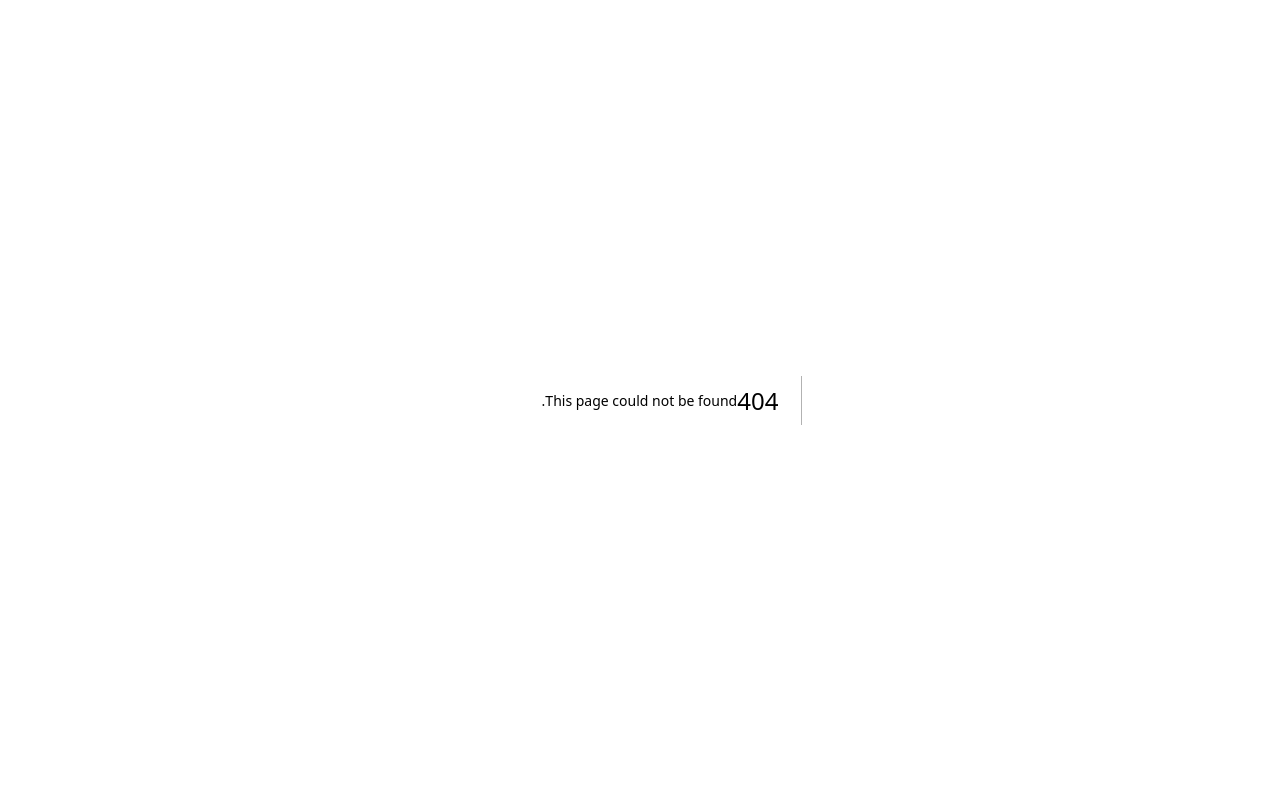
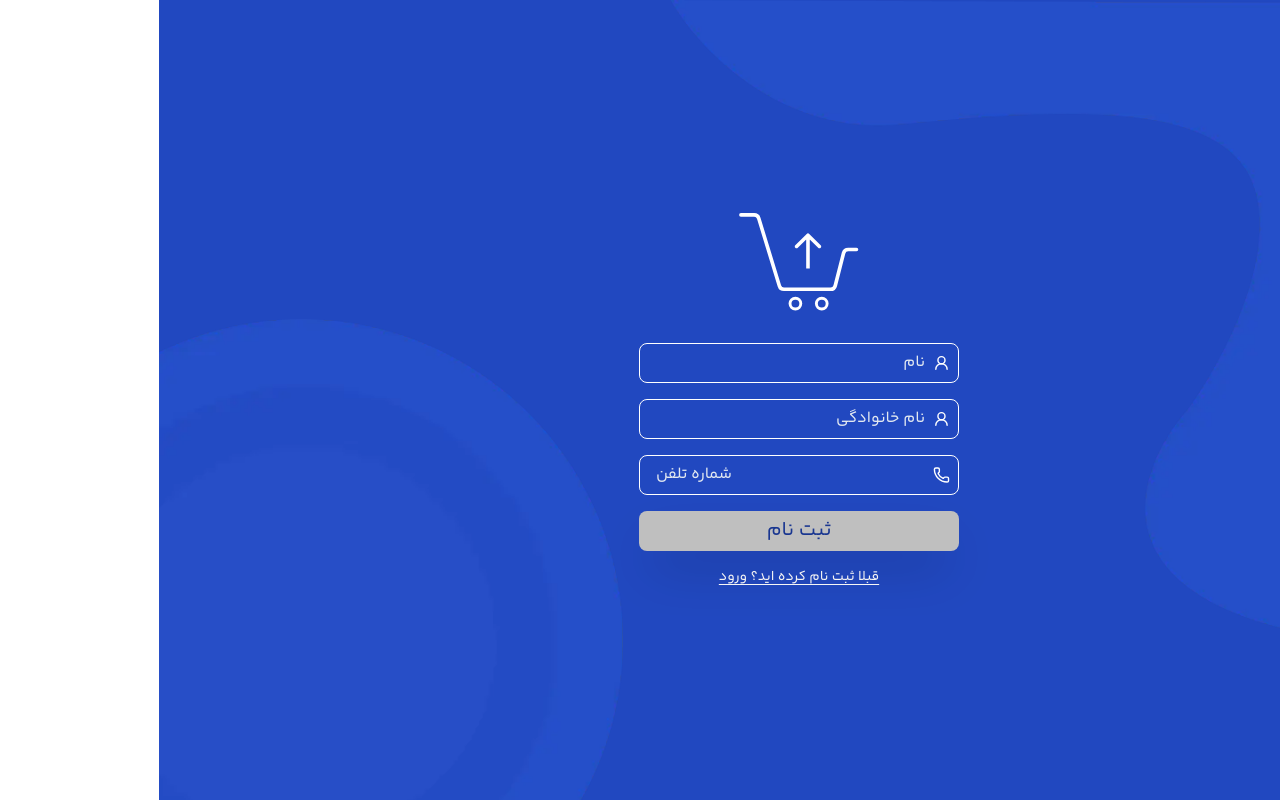
Before and after one commit to amirhosseinbt/NetEngineeringProject, a Next.js app: page /register in a window 1280 px wide. Before the commit this address had no page. Built offline with nearby package versions, Linux system fonts and the light colour scheme; no server answers.

Commit message:
add signup page

```diff
--- a/src/app/login/page.tsx
+++ b/src/app/login/page.tsx
@@ -1,15 +1,12 @@
 'use client'
 import Image from "next/image";
-import axios from "axios";
-import {useState} from "react";
-import {useRouter} from "next/navigation";
-//icon
-import {User} from 'lucide-react';
-//utils
-import {toast} from "sonner"
-//utils
+import { useState } from "react";
+import { useRouter } from "next/navigation";
+import Link from "next/link";
+import { User } from 'lucide-react';
+import { toast } from "sonner"
 import Spinner from "@/utils/Spinner";
-
+import { authApi } from "@/services/authApi";
 
 export default function Login() {
     const [phoneNumber, setPhoneNumber] = useState<string>('');
@@ -19,17 +16,11 @@ export default function Login() {
     const handleLogin = async () => {
         try {
             setLoading(true);
-            const response = await axios.post("http://localhost:8082/api/login/", {"phone_number": phoneNumber});
-            if (response.status === 200) {
+            const result = await authApi.login({ phoneNumber });
+
             setPhoneNumber("");
 
-                // Add type conversion and default value
-                const expirationDays = parseInt(
-                    process.env.NEXT_PUBLIC_EXPIRE_TOKEN || '1', // Default to 7 days
-                    10 // Radix for parseInt
-                );
-
-                // Validate numeric value
+            const expirationDays = parseInt(process.env.NEXT_PUBLIC_EXPIRE_TOKEN || '1', 10);
             if (!Number.isInteger(expirationDays)) {
                 throw new Error('Invalid token expiration configuration');
             }
@@ -38,15 +29,12 @@ export default function Login() {
                 new Date().getTime() + (expirationDays * 24 * 60 * 60 * 1000)
             ).toISOString();
 
-                // Store items with expiration timestamp
-                localStorage.setItem('token', response.data.data.token);
+            localStorage.setItem('token', result.token);
             localStorage.setItem('token_expiration', expirationDate);
-                localStorage.setItem('is_vip', response.data.data.is_vip.toString());
+            localStorage.setItem('is_vip', result.isVip.toString());
 
             toast.success("ورود با موفقیت انجام شد.");
-                setLoading(false);
             router.push("/");
-            }
         } catch (e) {
             console.log(e);
             toast.error("حساب کاربری با این شماره وجود ندارد.");
@@ -55,7 +43,6 @@ export default function Login() {
         }
     }
 
-
     return <div className='w-full h-screen relative bg-[#2148C0]' style={{
         backgroundImage: `url('/images/BG.webp')`,
         backgroundRepeat: 'no-repeat',
@@ -63,10 +50,10 @@ export default function Login() {
     }}>
         <div className='size-full flex items-center justify-center'>
             <div className='flex flex-col items-center justify-center gap-10'>
-                <Image src='/images/icon.svg' alt='logo' width={120} height={120}/>
-                <div className='flex items-center flex-col justify-center gap-10'>
+                <Image src='/images/icon.svg' alt='logo' width={120} height={120} />
+                <div className='flex items-center flex-col justify-center gap-5'>
                     <div className='flex items-center border h-10 border-white w-[300px] rounded-md px-2'>
-                        <User className='text-white'/>
+                        <User className='text-white' />
                         <input type='tel'
                             onKeyDown={(event) => {
                                 if (event.key === 'Enter' && phoneNumber.length == 11) {
@@ -78,14 +65,18 @@ export default function Login() {
                             inputMode="numeric"
                             onChange={(e) => setPhoneNumber(e.target.value)}
                             placeholder='شماره تلفن'
-                               className='w-full text-white px-2 py-1 outline-none'/>
+                            className='w-full text-white px-2 py-1 outline-none bg-transparent placeholder:text-slate-200' />
                     </div>
                     <button
                         type="submit"
                         disabled={loading || phoneNumber.length != 11}
                         onClick={() => handleLogin()}
                         className='bg-white text-[#2148C0] disabled:brightness-75 text-xl shadow-2xl rounded-md h-10 w-full flex items-center justify-center hover:scale-105 duration-300 active:scale-95 disabled:active:scale-100 '>{loading ?
-                        <Spinner/> : "ورود"}</button>
+                            <Spinner /> : "ورود"}</button>
+
+                    <Link href='/register' className='text-white text-sm underline underline-offset-4'>
+                        حساب ندارید؟ ثبت نام کنید
+                    </Link>
                 </div>
             </div>
         </div>
--- /dev/null
+++ b/src/app/register/page.tsx
@@ -0,0 +1,118 @@
+'use client'
+
+import Image from "next/image";
+import Link from "next/link";
+import { useRouter } from "next/navigation";
+import { useState } from "react";
+import { UserRound, Phone } from "lucide-react";
+import { toast } from "sonner";
+import Spinner from "@/utils/Spinner";
+import { authApi } from "@/services/authApi";
+
+export default function RegisterPage() {
+  const router = useRouter();
+  const [firstName, setFirstName] = useState("");
+  const [lastName, setLastName] = useState("");
+  const [phoneNumber, setPhoneNumber] = useState("");
+  const [loading, setLoading] = useState(false);
+
+  const canSubmit =
+    firstName.trim().length > 1 &&
+    lastName.trim().length > 1 &&
+    phoneNumber.length === 11;
+
+  const handleRegister = async () => {
+    try {
+      setLoading(true);
+      await authApi.register({
+        firstName: firstName.trim(),
+        lastName: lastName.trim(),
+        phoneNumber,
+      });
+
+      toast.success("ثبت نام با موفقیت انجام شد. حالا وارد شوید.");
+      router.push("/login");
+    } catch (e: unknown) {
+      console.log(e);
+
+      if (e instanceof Error && e.message === "PHONE_EXISTS") {
+        toast.error("این شماره قبلا ثبت نام شده است.");
+      } else {
+        toast.error("ثبت نام انجام نشد. دوباره تلاش کنید.");
+      }
+    } finally {
+      setLoading(false);
+    }
+  };
+
+  return (
+    <div
+      className='w-full h-screen relative bg-[#2148C0]'
+      style={{
+        backgroundImage: `url('/images/BG.webp')`,
+        backgroundRepeat: 'no-repeat',
+        backgroundSize: 'cover',
+      }}
+    >
+      <div className='size-full flex items-center justify-center'>
+        <div className='flex flex-col items-center justify-center gap-8'>
+          <Image src='/images/icon.svg' alt='logo' width={120} height={120} />
+
+          <div className='flex items-center flex-col justify-center gap-4 w-[320px]'>
+            <div className='flex items-center border h-10 border-white w-full rounded-md px-2'>
+              <UserRound className='text-white' size={18} />
+              <input
+                value={firstName}
+                onChange={(e) => setFirstName(e.target.value)}
+                placeholder='نام'
+                className='w-full text-white px-2 py-1 outline-none bg-transparent placeholder:text-slate-200'
+              />
+            </div>
+
+            <div className='flex items-center border h-10 border-white w-full rounded-md px-2'>
+              <UserRound className='text-white' size={18} />
+              <input
+                value={lastName}
+                onChange={(e) => setLastName(e.target.value)}
+                placeholder='نام خانوادگی'
+                className='w-full text-white px-2 py-1 outline-none bg-transparent placeholder:text-slate-200'
+              />
+            </div>
+
+            <div className='flex items-center border h-10 border-white w-full rounded-md px-2'>
+              <Phone className='text-white' size={18} />
+              <input
+                type='tel'
+                value={phoneNumber}
+                onChange={(e) => setPhoneNumber(e.target.value)}
+                onKeyDown={(event) => {
+                  if (event.key === 'Enter' && canSubmit) {
+                    event.preventDefault();
+                    handleRegister();
+                  }
+                }}
+                pattern='[0-9]*'
+                inputMode='numeric'
+                placeholder='شماره تلفن'
+                className='w-full text-white px-2 py-1 outline-none bg-transparent placeholder:text-slate-200'
+              />
+            </div>
+
+            <button
+              type='button'
+              disabled={!canSubmit || loading}
+              onClick={handleRegister}
+              className='bg-white text-[#2148C0] disabled:brightness-75 text-xl shadow-2xl rounded-md h-10 w-full flex items-center justify-center hover:scale-105 duration-300 active:scale-95 disabled:active:scale-100'
+            >
+              {loading ? <Spinner /> : "ثبت نام"}
+            </button>
+
+            <Link href='/login' className='text-white text-sm underline underline-offset-4'>
+              قبلا ثبت نام کرده اید؟ ورود
+            </Link>
+          </div>
+        </div>
+      </div>
+    </div>
+  );
+}
--- a/src/components/AuthToken.tsx
+++ b/src/components/AuthToken.tsx
@@ -1,36 +1,35 @@
 'use client'
-import React from "react";
-import {useEffect} from "react";
-import {useRouter} from "next/navigation";
+import React, { useEffect } from "react";
+import { usePathname, useRouter } from "next/navigation";
 
-export default function AuthToken({children}: { children: React.ReactNode }) {
-    const router = useRouter();
+const publicRoutes = new Set(["/login", "/register"]);
 
-    useEffect(() => {
-        const token = localStorage.getItem("token");
-        // if (!token) router.push("/login");
-    }, [router])
+export default function AuthToken({ children }: { children: React.ReactNode }) {
+  const router = useRouter();
+  const pathname = usePathname();
 
-    // Add this in your _app.tsx or main layout component
-    useEffect(() => {
-        // const checkTokenExpiration = () => {
-        //     const expiration = localStorage.getItem('token_expiration');
-        //     if (expiration && new Date() > new Date(expiration)) {
-        //         localStorage.removeItem('token');
-        //         localStorage.removeItem('token_expiration');
-        //         localStorage.removeItem('is_vip');
-        //         router.push('/login');
-        //     }
-        // };
+  useEffect(() => {
+    const token = localStorage.getItem("token");
+    const isPublicRoute = publicRoutes.has(pathname);
 
-        // // Check on mount and every minute
-        // checkTokenExpiration();
-        // const interval = setInterval(checkTokenExpiration, 60000);
-        // return () => clearInterval(interval);
-    }, []);
+    if (!token && !isPublicRoute) {
+      router.push("/login");
+      return;
+    }
 
+    if (token && isPublicRoute) {
+      router.push("/");
+      return;
+    }
 
-    return children
+    const expiration = localStorage.getItem('token_expiration');
+    if (token && expiration && new Date() > new Date(expiration)) {
+      localStorage.removeItem('token');
+      localStorage.removeItem('token_expiration');
+      localStorage.removeItem('is_vip');
+      router.push('/login');
+    }
+  }, [pathname, router]);
 
-
+  return children;
 }
--- /dev/null
+++ b/src/services/authApi.ts
@@ -0,0 +1,97 @@
+import axios from "axios";
+
+const API_BASE = process.env.NEXT_PUBLIC_URL;
+const USE_MOCKS = process.env.NEXT_PUBLIC_USE_MOCKS !== "false" || !API_BASE;
+
+interface MockUser {
+  id: number;
+  firstName: string;
+  lastName: string;
+  phoneNumber: string;
+}
+
+interface LoginResult {
+  token: string;
+  isVip: boolean;
+}
+
+const STORAGE_KEY = "mock_registered_users";
+
+function getMockUsers(): MockUser[] {
+  if (typeof window === "undefined") return [];
+  const raw = localStorage.getItem(STORAGE_KEY);
+  if (!raw) return [];
+
+  try {
+    const parsed = JSON.parse(raw);
+    return Array.isArray(parsed) ? parsed : [];
+  } catch {
+    return [];
+  }
+}
+
+function setMockUsers(users: MockUser[]) {
+  if (typeof window === "undefined") return;
+  localStorage.setItem(STORAGE_KEY, JSON.stringify(users));
+}
+
+export const authApi = {
+  async register(payload: {
+    firstName: string;
+    lastName: string;
+    phoneNumber: string;
+  }): Promise<{ success: boolean }> {
+    if (USE_MOCKS) {
+      const users = getMockUsers();
+      const exists = users.some((item) => item.phoneNumber === payload.phoneNumber);
+      if (exists) {
+        throw new Error("PHONE_EXISTS");
+      }
+
+      const nextUser: MockUser = {
+        id: users.length + 1,
+        firstName: payload.firstName,
+        lastName: payload.lastName,
+        phoneNumber: payload.phoneNumber,
+      };
+
+      setMockUsers([...users, nextUser]);
+      return { success: true };
+    }
+
+    await axios.post(`${API_BASE}/api/register/`, {
+      first_name: payload.firstName,
+      last_name: payload.lastName,
+      phone_number: payload.phoneNumber,
+    });
+
+    return { success: true };
+  },
+
+  async login(payload: { phoneNumber: string }): Promise<LoginResult> {
+    if (USE_MOCKS) {
+      const users = getMockUsers();
+      const user = users.find((item) => item.phoneNumber === payload.phoneNumber);
+
+      if (!user) {
+        throw new Error("USER_NOT_FOUND");
+      }
+
+      return {
+        token: `mock-token-${payload.phoneNumber}`,
+        isVip: false,
+      };
+    }
+
+    const response = await axios.post(`${API_BASE}/api/login/`, {
+      phone_number: payload.phoneNumber,
+    });
+
+    return {
+      token: response.data.data.token,
+      isVip: Boolean(response.data.data.is_vip),
+    };
+  },
+};
+
+export { USE_MOCKS as AUTH_USE_MOCKS };
```
Also changed, not shown: 1 other file (tests, documents, lock files or other folders). Lines whose indentation alone changed are shown as unchanged.
